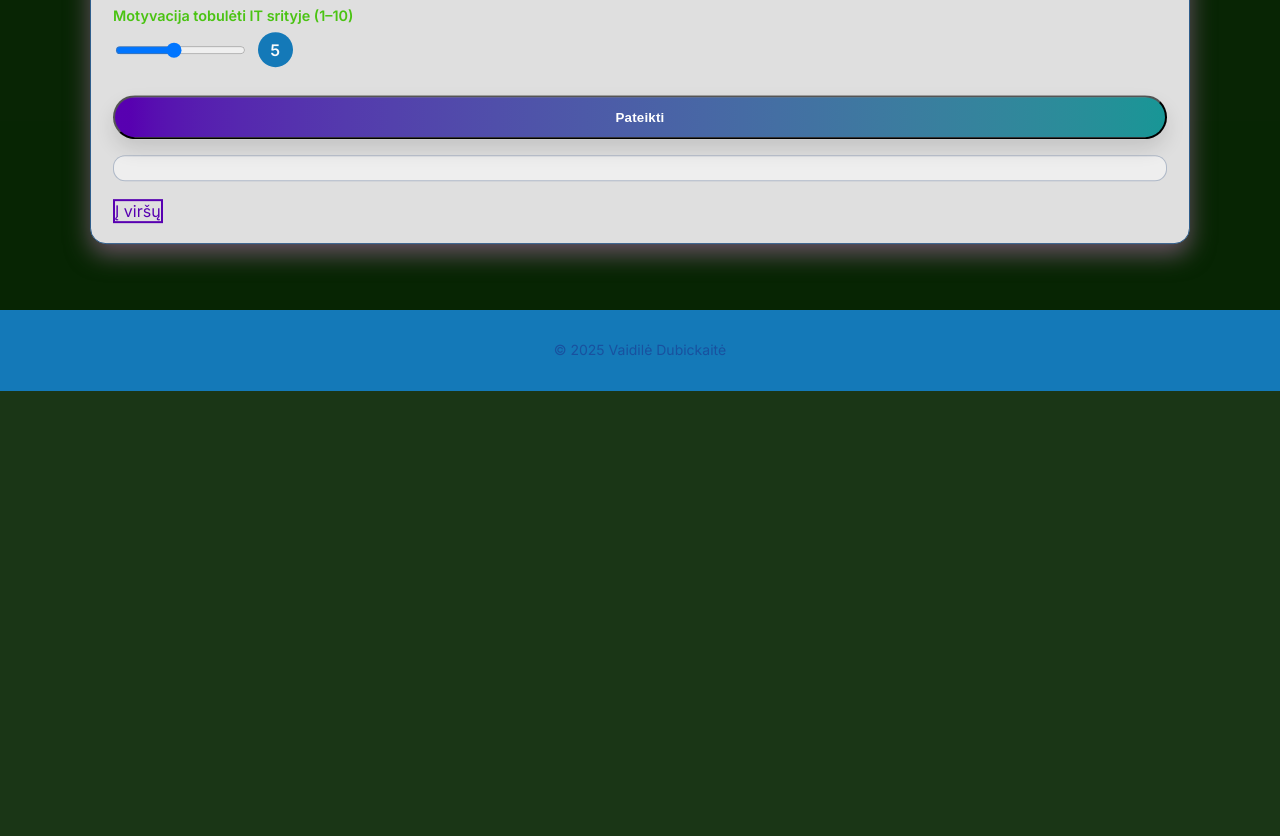
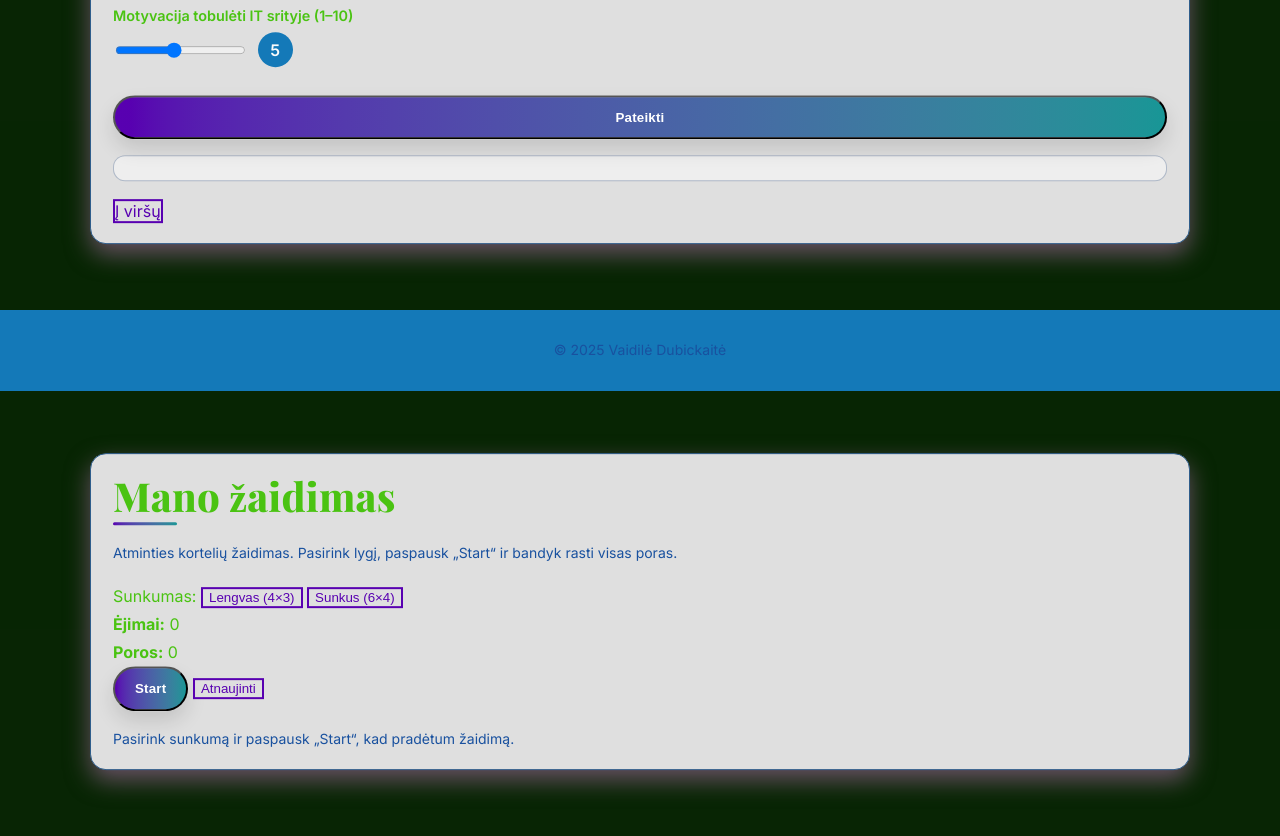
Before and after one commit to Pliusminus2002/7lab, a plain HTML site: page index.html in a window 1280 px wide. Shown: the part 4452-5288 px from the top of the page. Before the commit the page ends 4843 px from the top, so only its background shows below. Drawn offline with nearby package versions, Linux system fonts and the light colour scheme.

Commit message:
Update index.html

```diff
--- a/index.html
+++ b/index.html
@@ -288,5 +288,50 @@
     document.getElementById('y').textContent = new Date().getFullYear();
   </script>
   <script src="assets/js/custom.js"></script>
+    <!-- MANO ŽAIDIMAS – 12 laboratorinis -->
+  <section id="game" class="section">
+    <div class="container card game-section">
+      <h2>Mano žaidimas</h2>
+      <p class="text-muted small">
+        Atminties kortelių žaidimas. Pasirink lygį, paspausk „Start“ ir bandyk rasti visas poras.
+      </p>
+
+      <!-- 1.a – sudėtingumo lygio pasirinkimas -->
+      <div class="game-controls">
+        <div class="game-difficulty">
+          <span>Sunkumas:</span>
+          <button type="button" class="btn-outline btn-sm game-diff-btn active" data-level="easy">
+            Lengvas (4×3)
+          </button>
+          <button type="button" class="btn-outline btn-sm game-diff-btn" data-level="hard">
+            Sunkus (6×4)
+          </button>
+        </div>
+
+        <!-- 1.c – statistikos rodikliai -->
+        <div class="game-stats">
+          <div><strong>Ėjimai:</strong> <span id="game-moves">0</span></div>
+          <div><strong>Poros:</strong> <span id="game-pairs">0</span></div>
+        </div>
+
+        <!-- 1.d – mygtukai Start ir Atnaujinti -->
+        <div class="game-buttons">
+          <button type="button" id="game-start" class="btn">Start</button>
+          <button type="button" id="game-reset" class="btn-outline">Atnaujinti</button>
+        </div>
+      </div>
+
+      <!-- 1.b – žaidimų lenta -->
+      <div id="game-board" class="game-board">
+        <!-- Kortelės bus sugeneruotos per JavaScript -->
+      </div>
+
+      <!-- 1.e ir 7 – laimėjimo pranešimas -->
+      <div id="game-message" class="game-message text-muted small mt">
+        Pasirink sunkumą ir paspausk „Start“, kad pradėtum žaidimą.
+      </div>
+    </div>
+  </section>
+
 </body>
 </html>
```
